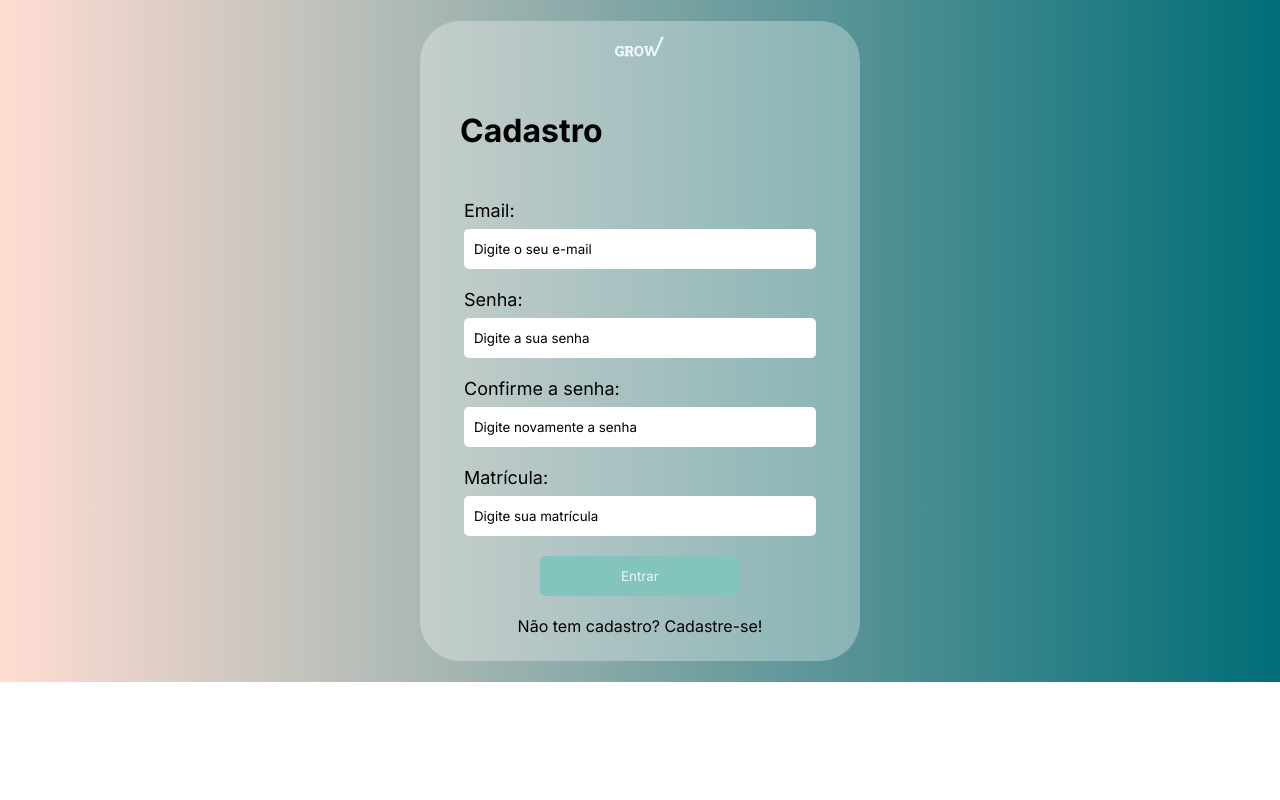
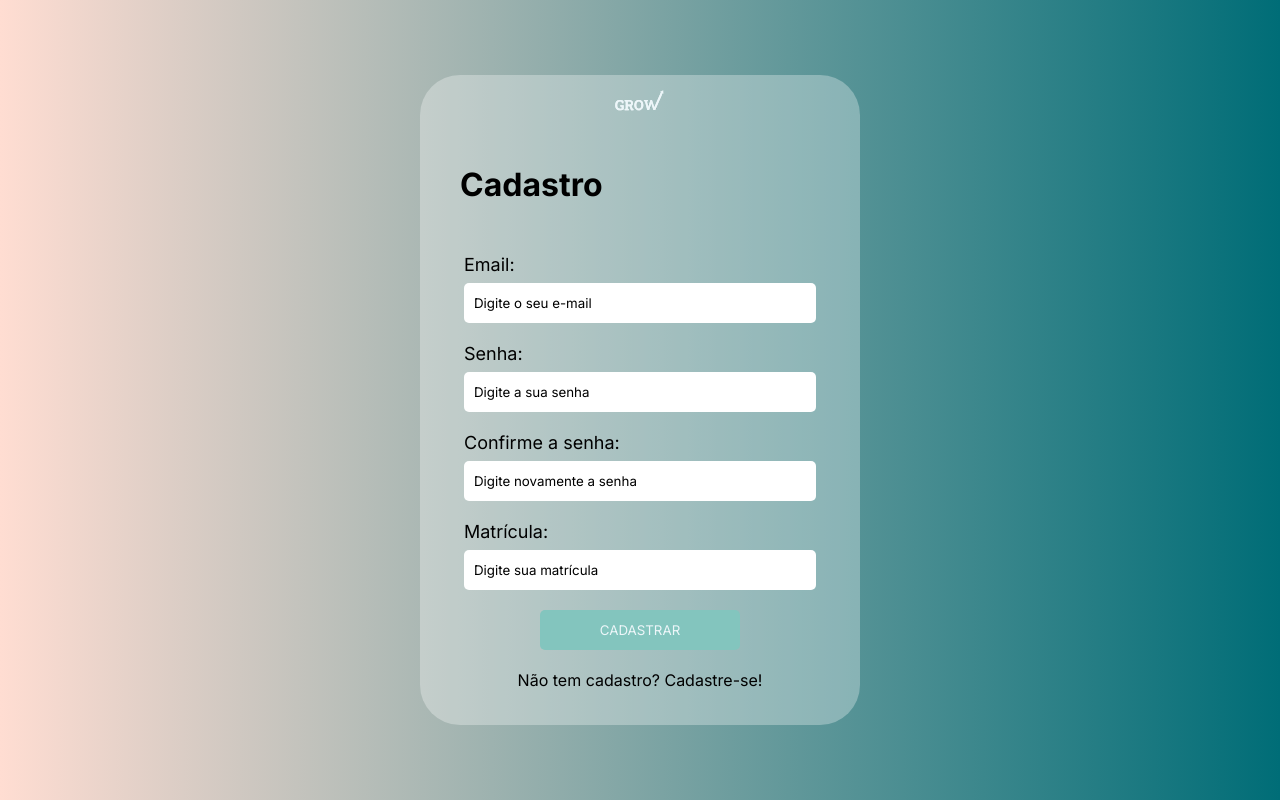
Before and after one commit to oliveiraagu1/Projeto3fase, a Next.js app in the folder frontend/: page /signup in a window 1280 px wide. Built offline with nearby package versions, Linux system fonts and the light colour scheme.

Commit message:
Ajustando tela de login e cadastro

```diff
--- a/frontend/src/components/Logo/index.jsx
+++ b/frontend/src/components/Logo/index.jsx
@@ -2,7 +2,7 @@ import styles from './styles.module.scss';
 
 export function Logo(){
     return(
-        <div className={styles.logo}>
+        <div>
             <img src="/assets/logo.svg" width={450} height={250}  />
         </div>
     )
--- a/frontend/src/components/Logo/styles.module.scss
+++ b/frontend/src/components/Logo/styles.module.scss
@@ -1,6 +1,3 @@
-.logo{
-    margin-right: 40px;
-}
 .containerLogoMenor{
     display: flex;
     justify-content: center;
--- a/frontend/src/pages/signup/index.jsx
+++ b/frontend/src/pages/signup/index.jsx
@@ -42,9 +42,12 @@ export default function SignUp() {
                 <title>Grow - Faça seu cadastro</title>
             </Head>
 
-            <div className={styles.main}>
+                <div className={styles.modalContainerMain}>
 
-                <main className={styles.main2}>
+
+                <main className={styles.main}>
+
+
 
                     <LogoMenor />
 
@@ -80,7 +83,7 @@ export default function SignUp() {
                             onChange={ e  => setRegister(e.target.value)}
                         />
                         <Button type="submit" loading={loading}>
-                            Entrar
+                            CADASTRAR
                         </Button>
 
                         <Link href={"/"} >
@@ -88,7 +91,7 @@ export default function SignUp() {
                         </Link>
                     </form>
                 </main>
-            </div>
+                </div>
         </div>
     );
 }
--- a/frontend/src/pages/signup/styles.module.scss
+++ b/frontend/src/pages/signup/styles.module.scss
@@ -1,10 +1,7 @@
 .container{
   background-image: linear-gradient(to right, #FFDDD2, #006D77);
   width: 100%;
-}
 
-.main{
-  padding: 1px;
 }
 
 .logo{
@@ -12,12 +9,12 @@
 
 }
 
-.main2{
+.main{
   border-radius: 40px;
   background: rgba(255, 255, 255, 0.3);
-  height: 640px;
-  max-width: 440px;
-  margin: 20px auto;
+  height: 650px;
+  width: 440px;
+  margin: 0 auto;
 
   h1{
     margin-top: 40px;
@@ -31,6 +28,13 @@
     flex-direction: column;
   }
 
+}
+.modalContainerMain{
+  height: 100vh;
+  width: 100%;
+  display: flex;
+  justify-content: center;
+  align-items: center;
 }
 
 .link{
--- a/frontend/styles/Home.module.scss
+++ b/frontend/styles/Home.module.scss
@@ -12,10 +12,8 @@
 .main{
   border-radius: 40px;
   background: rgba(255, 255, 255, 0.3);
-  height: 500px;
+  height: 550px;
   width: 400px;
-  margin-top: 80px;
-  margin-left: 40px;
 
   h1{
     margin: 40px 0 35px 40px;
@@ -59,9 +57,11 @@
   justify-content: space-between;
   align-items: center;
   height: 100vh;
+  max-width: 1250px;
+  margin: 0 auto;
 }
 .MainButtonLogin{
   display: flex;
   justify-content: center;
-  padding-top: 20px;
+  padding: 30px 0;
 }
```
Also changed, not shown: 1 other file (tests, documents, lock files or other folders).
